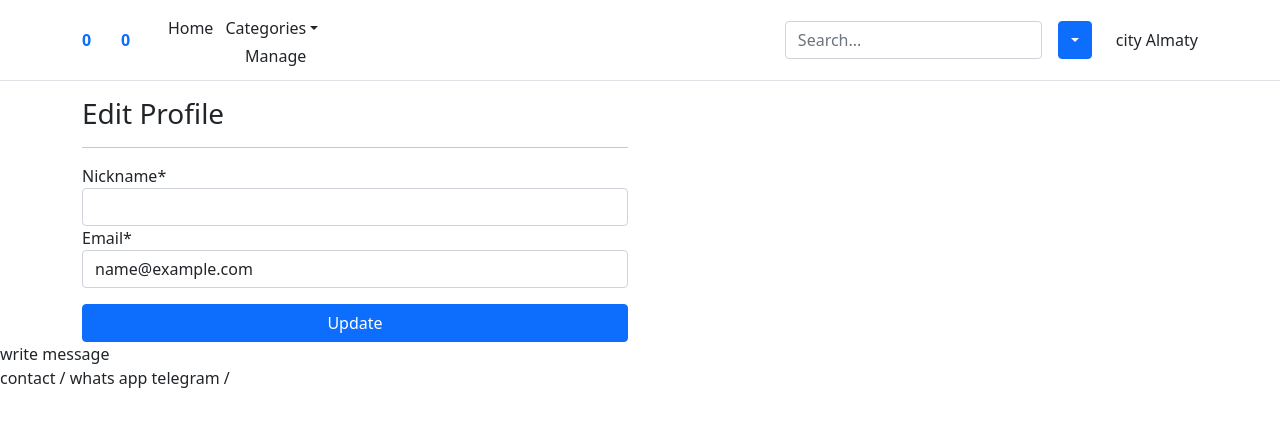
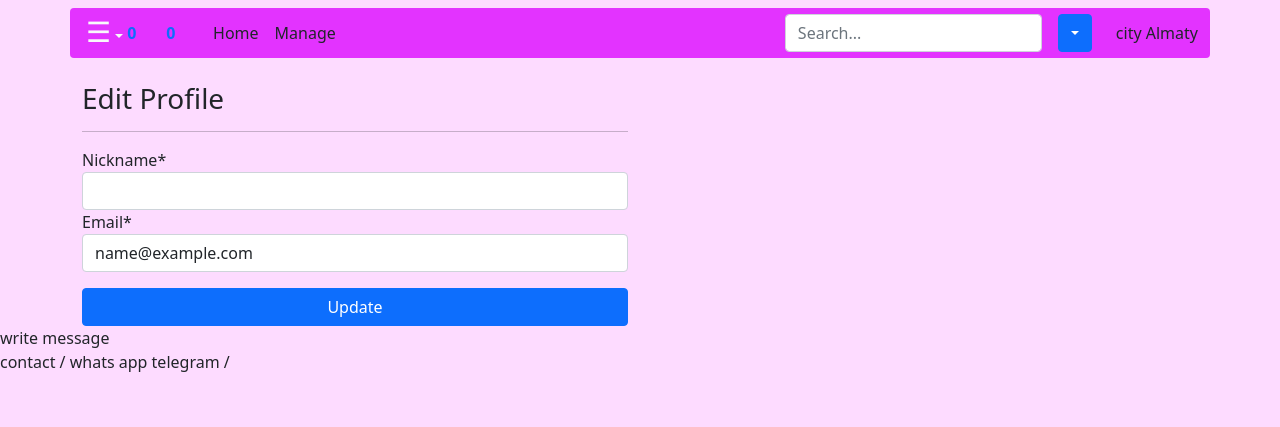
Before and after one commit to ZhangaliMalikazhdar/online-shop, a Django app: page /accounts/profile/edit in a window 1280 px wide. Shown: the top 427 px of the page. Run offline with Django 4.2, Linux system fonts and the light colour scheme; the visitor is signed in with stand-in values (Sample User, id 1); data that the repository does not hold is empty; some libraries are stand-ins or nearby versions.

Commit message:
purple design

```diff
--- a/online_shop/shop/templates/base.html
+++ b/online_shop/shop/templates/base.html
@@ -14,28 +14,13 @@
           crossorigin="anonymous">
     <title>{% if title %} {{ title }} {% else %} Django Online Shop {% endif %}</title>
 </head>
-<body>
-  <header class="p-2 border-bottom">
-    <div class="container">
+<body style="background-color:  #fddbff ">
+  <header class="p-2">
+    <div class="container rounded" style="background-color:  #e333ff ">
       <div class="d-flex flex-wrap align-items-center justify-content-center justify-content-lg-start">
-        <!-- cart icon -->
-        {% if request.user.is_authenticated %}
-        <b class="text-primary">{{ cart_count }}</b>
-        {% endif %}
-        <a href="{% url 'cart:show_cart' %}" class="text-primary mt-2 me-2"><i class="material-icons h3">&#xe8cc;</i></a>
-        <!-- favorite icon -->
-        {% if request.user.is_authenticated %}
-        <b class="text-primary">{{ request.user.get_likes_count}}</b>
-        {% endif %}
-        <a href="{% url 'shop:favorites' %}" class="text-primary mt-2 me-2"><i class="material-icons h3">&#xe87d;</i></a>
-        <!-- Menu -->
-        <ul class="nav col-12 col-lg-auto me-lg-auto mb-2 justify-content-center mb-md-0">
-          <li><a href="{% url 'shop:home_page' %}" class="nav-link px-2 text-dark">Home</a></li>
-<!--          <li><a href="#" class="nav-link px-2 text-dark">Shop</a></li>-->
-          <!-- categories dropdown -->
           <div class="dropdown text-end">
-            <a href="#" class=" mt-2 me-1 ms-1 text-dark d-block link-dark text-decoration-none dropdown-toggle"
-               data-bs-toggle="dropdown" aria-expanded="false">Categories</a>
+            <a href="#" class=" mt-0 me-1 ms-1 text-light d-block link-dark text-decoration-none dropdown-toggle"
+               data-bs-toggle="dropdown" aria-expanded="false"><i class="material-icons h3">&#x2630;</i></a>
             <ul class="dropdown-menu" aria-labelledby="dropdownUser1">
               {% for category in categories %}
               <!-- check if category is parent -->
@@ -54,10 +39,25 @@
                 {% endif %}
               {% endfor %}
             </ul>
-            {% if user.is_admin %}
-            <a class="dropdown-item" href="{% url 'manager:main-page' %}">Manage</a>
-            {% endif %}
           </div>
+        <!-- cart icon -->
+        {% if request.user.is_authenticated %}
+        <b class="text-primary">{{ cart_count }}</b>
+        {% endif %}
+        <a href="{% url 'cart:show_cart' %}" class="text-primary mt-2 me-2"><i class="material-icons h3">&#xe8cc;</i></a>
+        <!-- favorite icon -->
+        {% if request.user.is_authenticated %}
+        <b class="text-primary">{{ request.user.get_likes_count}}</b>
+        {% endif %}
+        <a href="{% url 'shop:favorites' %}" class="text-primary mt-2 me-2"><i class="material-icons h3">&#xe87d;</i></a>
+        <!-- Menu -->
+        <ul class="nav col-12 col-lg-auto me-lg-auto mb-2 justify-content-center mb-md-0">
+          <li><a href="{% url 'shop:home_page' %}" class="nav-link px-2 text-dark">Home</a></li>
+          {% if user.is_admin %}
+          <li><a class="nav-link px-2 text-dark" href="{% url 'manager:main-page' %}">Manage</a></li>
+          {% endif %}
+<!--          <li><a href="#" class="nav-link px-2 text-dark">Shop</a></li>-->
+          <!-- categories dropdown -->
 <!--          <li><a href="#" class="nav-link px-2 text-dark">FAQs</a></li>-->
 <!--          <li><a href="#" class="nav-link px-2 text-dark">About</a></li>-->
         </ul>
--- a/online_shop/shop/views.py
+++ b/online_shop/shop/views.py
@@ -8,7 +8,7 @@ from cart.forms import QuantityForm
 
 
 def pagination(request, list_objects):
-    paginator = Paginator(list_objects, 20)
+    paginator = Paginator(list_objects, 10)
     page_number = request.GET.get('page')
     try:
         page_obj = paginator.get_page(page_number)
@@ -25,6 +25,7 @@ def home_page(request):
     return render(request, 'home_page.html', context)
 
 
+@login_required
 def product_detail(request, pk):
     form = QuantityForm()
     product = get_object_or_404(Product, pk=pk)
```
